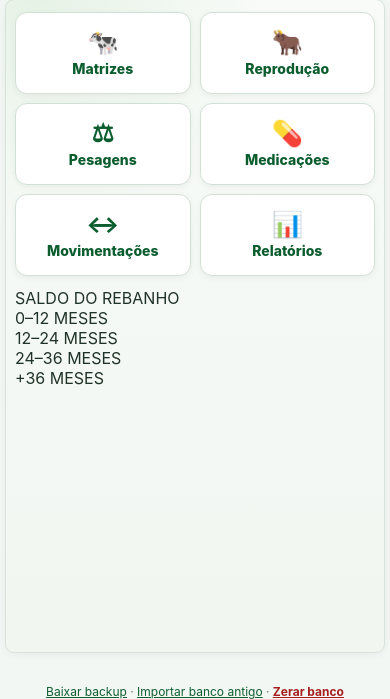
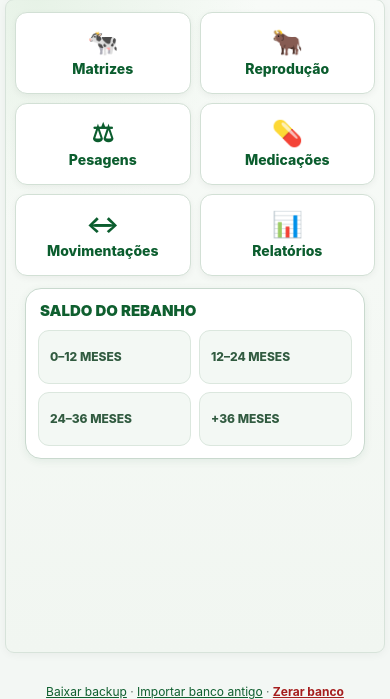
Before and after one commit to marcioespindolamge-star/sigap-agropecuaria-paineira, a Python web app: template templates/dashboard.html in a window 390 px wide. Shown: the part 126-825 px from the top of the page. Run offline with Jinja, Linux system fonts and the light colour scheme; the template is opened without the code that fills it, so the values that code supplies are empty.

Commit message:
Estilizar saldo por nucleos na tela inicial do iPhone

```diff
--- a/static/style.css
+++ b/static/style.css
@@ -2298,3 +2298,16 @@
     }
   }
 }
+
+
+/* Saldo do rebanho na tela inicial do celular */
+.mobile-herd-balance{display:none}
+@media (max-width:700px){
+  .mobile-herd-balance{display:block;margin:12px 10px 18px;padding:12px;border:1px solid #c9d9ce;border-radius:16px;background:#fff;box-shadow:0 2px 8px rgba(15,95,47,.08)}
+  .mobile-herd-balance-title{display:flex;align-items:center;justify-content:space-between;margin:0 2px 10px;font-size:15px;font-weight:900;color:#0f5f2f}
+  .mobile-herd-balance-title strong{font-size:20px}
+  .mobile-herd-balance-grid{display:grid;grid-template-columns:1fr 1fr;gap:8px}
+  .mobile-herd-balance-grid>div{display:flex;align-items:center;justify-content:space-between;gap:8px;min-height:54px;padding:9px 11px;border-radius:11px;background:#f3f8f4;border:1px solid #dbe7de}
+  .mobile-herd-balance-grid span{font-size:12px;font-weight:800;color:#315b40;line-height:1.15}
+  .mobile-herd-balance-grid strong{font-size:22px;color:#0f5f2f}
+}
```
